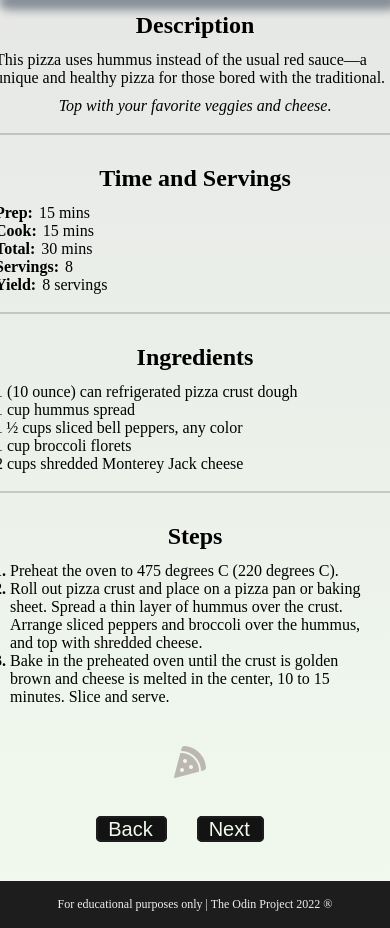
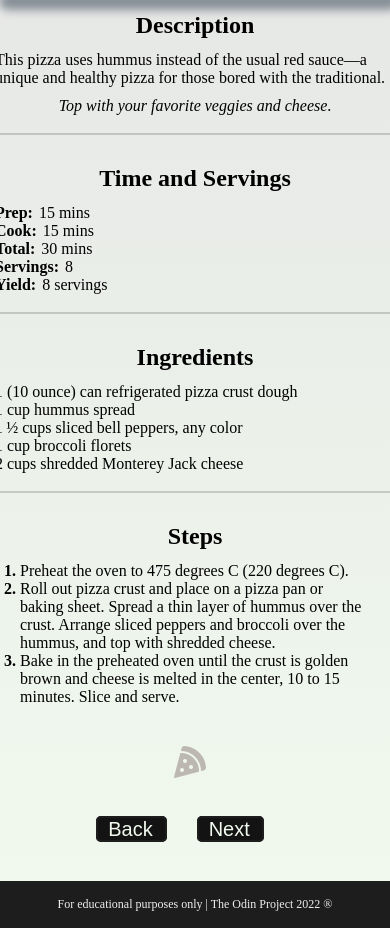
Before and after one commit to vpex-byte/odin-recipes, a plain HTML site: page recipes/pizza.html in a window 390 px wide. Shown: the part 148-1076 px from the top of the page. Drawn offline with Linux system fonts and the light colour scheme; a web font is replaced by a local one.

Commit message:
'Steps' container width changed to fit mobile devices

```diff
--- a/recipes/recipes-styles/pizza.css
+++ b/recipes/recipes-styles/pizza.css
@@ -152,7 +152,7 @@ ul {
 .steps {
   display: flex;
   align-items: center;
-  width: 370px;
+  width: 350px;
   justify-content: center;
   align-content: center;
   animation-name: steps;
--- a/recipes/recipes-styles/tortilla.css
+++ b/recipes/recipes-styles/tortilla.css
@@ -152,7 +152,7 @@ ul {
 .steps {
   display: flex;
   align-items: center;
-  width: 370px;
+  width: 350px;
   justify-content: center;
   align-content: center;
   animation-name: steps;
--- a/recipes/recipes-styles/wings.css
+++ b/recipes/recipes-styles/wings.css
@@ -157,7 +157,7 @@ ul {
 .steps {
   display: flex;
   align-items: center;
-  width: 370px;
+  width: 350px;
   justify-content: center;
   align-content: center;
   animation-name: steps;
```
